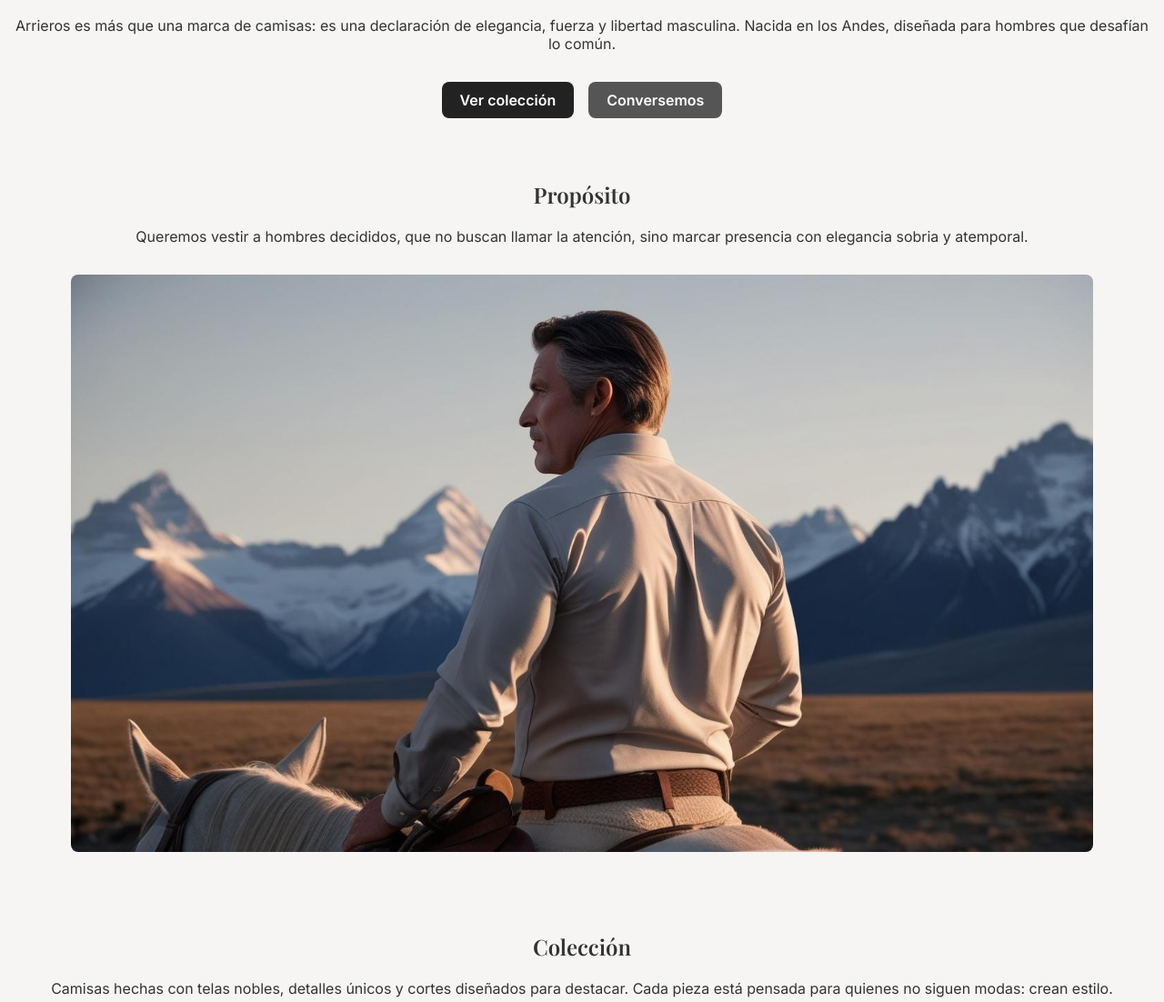
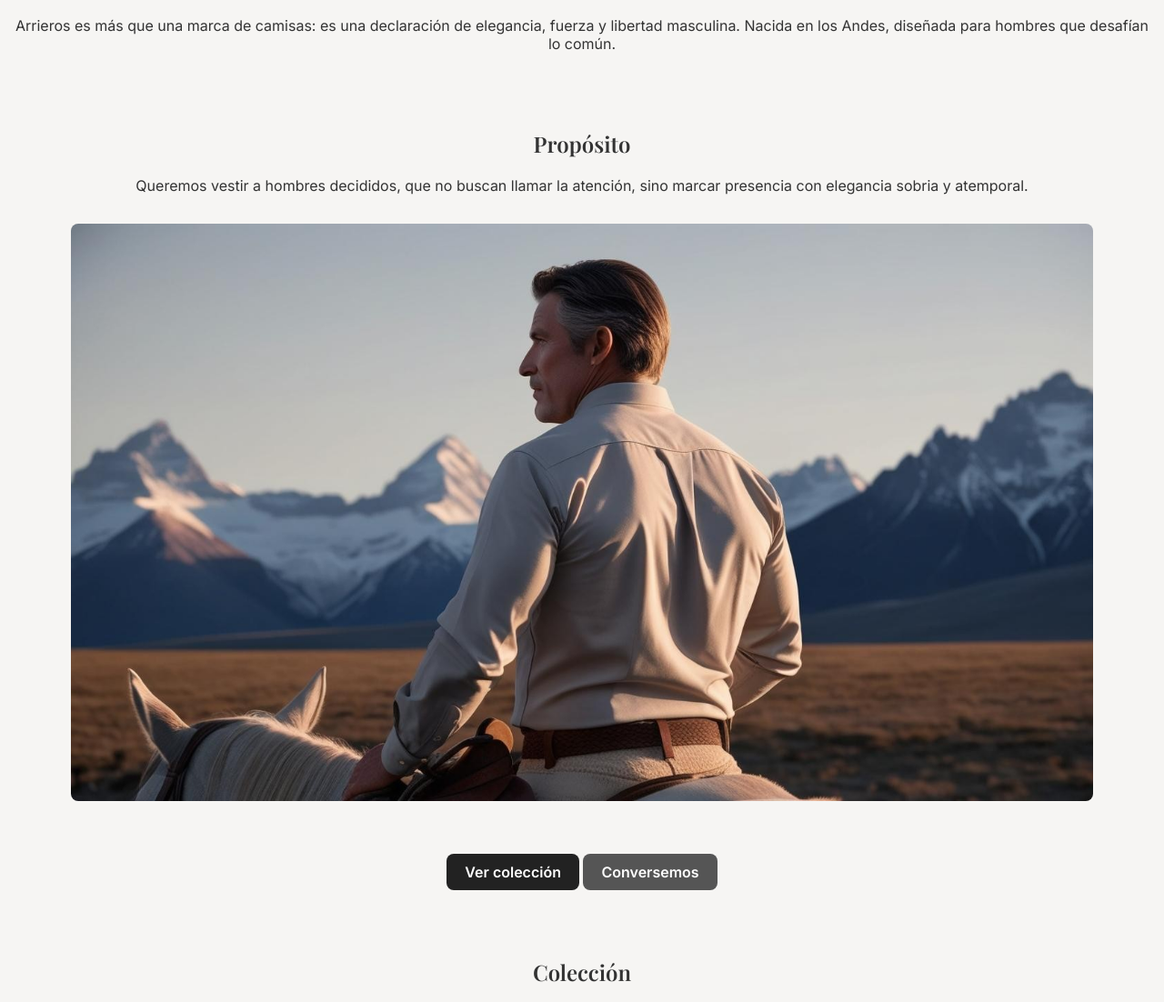
Before and after one commit to Arrieros/arrieros5, a plain HTML site: page index.html in a window 1280 px wide. Shown: the part 171-1273 px from the top of the page at 91% size. Drawn offline with nearby package versions, Linux system fonts and the light colour scheme.

Commit message:
Update index.html

```diff
--- a/index.html
+++ b/index.html
@@ -23,10 +23,7 @@
     <header id="inicio">
         <h1>Bienvenido a Arrieros</h1>
         <p class="intro">Arrieros es más que una marca de camisas: es una declaración de elegancia, fuerza y libertad masculina. Nacida en los Andes, diseñada para hombres que desafían lo común.</p>
-        <div class="button-group">
-            <a href="#coleccion" class="main-button">Ver colección</a>
-            <a href="contacto.html" class="main-button secondary">Conversemos</a>
-        </div>
+
     </header>
 
     <section id="proposito">
@@ -34,7 +31,10 @@
         <p>Queremos vestir a hombres decididos, que no buscan llamar la atención, sino marcar presencia con elegancia sobria y atemporal.</p>
         <img src="img/arriero_estilo.jpg" alt="Arriero Estilo" class="main-img">
     </section>
-
+<section class="cta-buttons">
+    <a href="#coleccion" class="main-button">Ver colección</a>
+    <a href="contacto.html" class="main-button secondary">Conversemos</a>
+</section>
     <section id="coleccion">
         <h2>Colección</h2>
         <p>Camisas hechas con telas nobles, detalles únicos y cortes diseñados para destacar. Cada pieza está pensada para quienes no siguen modas: crean estilo.</p>
```
